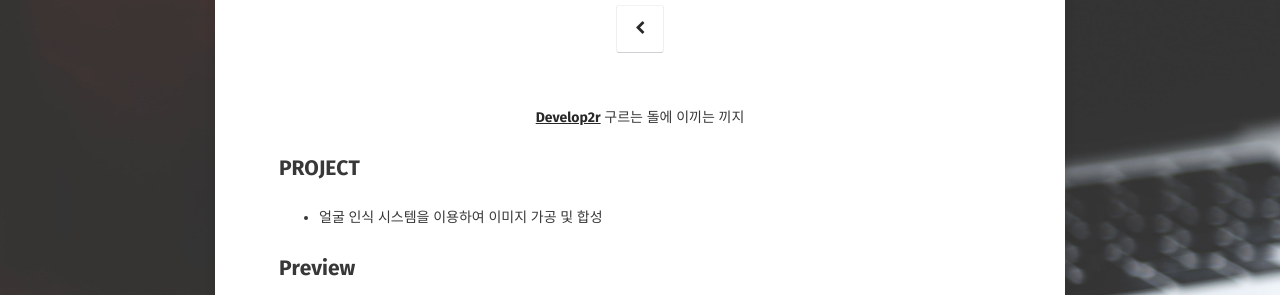
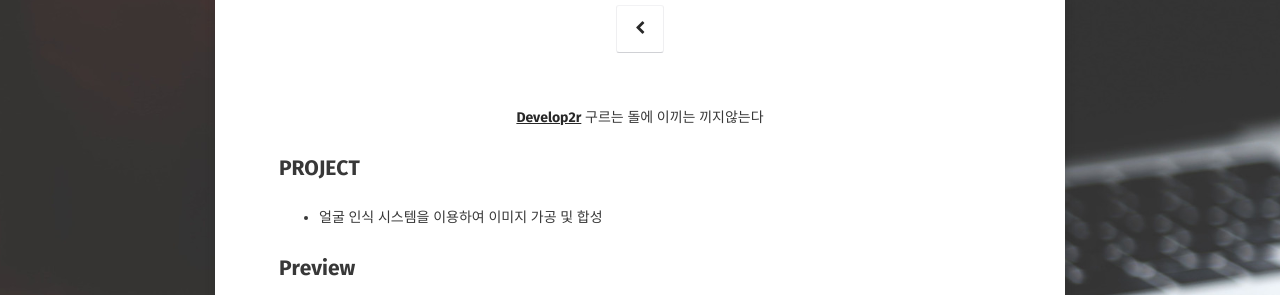
Before and after one commit to limkinam/limkinam.github.io, a Jekyll site: the page built from about/index.md, in a window 1280 px wide. Shown: the part 184-479 px from the top of the page. Built offline with Jekyll 4.4.1, drawn with Linux system fonts in a browser that asks for light colours; some web fonts are replaced; grey boxes are pictures that could not be loaded.

Commit message:
Update index.md

```diff
--- a/about/index.md
+++ b/about/index.md
@@ -6,7 +6,7 @@
 comments: false
 ---
 
-<center><a href="https://limkinam.github.io/"><b>Develop2r</b></a> 구르는 돌에 이끼는 끼지 </center>
+<center><a href="https://limkinam.github.io/"><b>Develop2r</b></a> 구르는 돌에 이끼는 끼지않는다 </center>
 
 ## PROJECT
 
```
